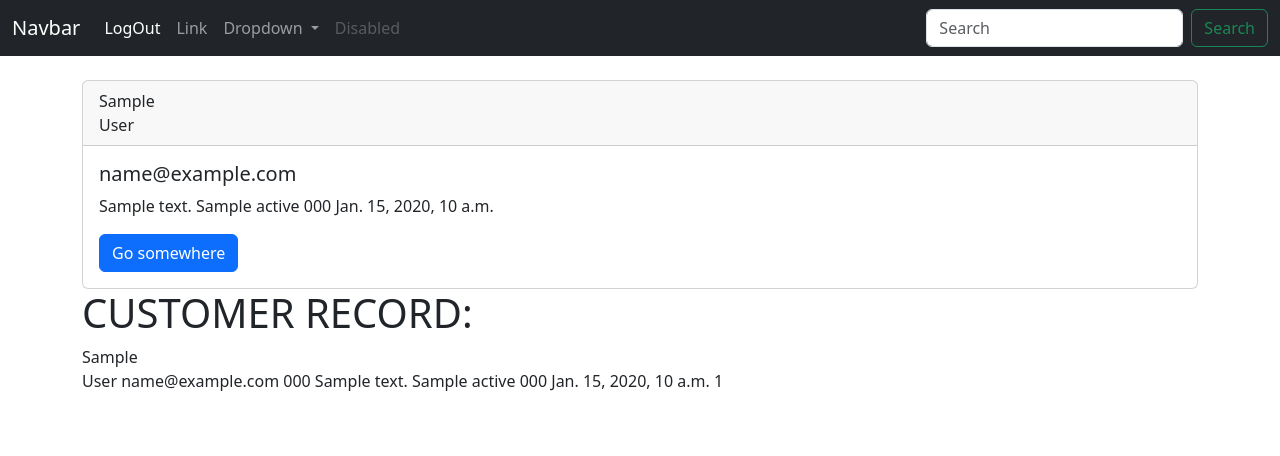
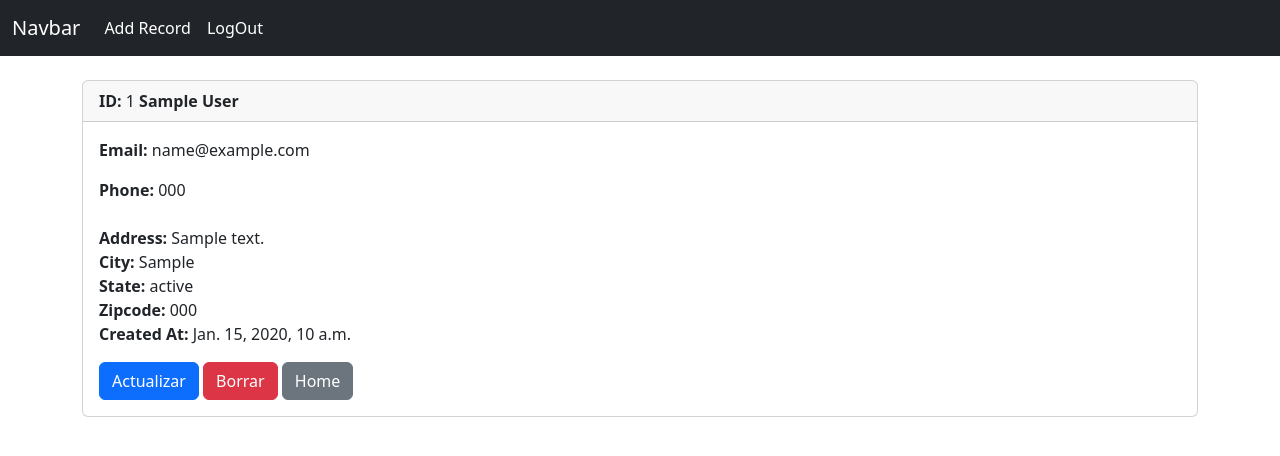
Before and after one commit to Diegomaartz/p_web_b1, a Django app: page /record/1 in a window 1280 px wide. Shown: the top 456 px of the page. Run offline with Django 4.2, Linux system fonts and the light colour scheme; a user stored in the database is signed in; tables that the repository leaves empty hold one stand-in row (values such as "Sample post").

Commit message:
Final Update

```diff
--- a/website/templates/home.html
+++ b/website/templates/home.html
@@ -22,8 +22,8 @@
         {%if records %}
             {%for record in records %}
             <tr>
-                <td>{{record.first_name}}
-                {{record.last_name}}</td>
+                <td><a href="{%url 'record' record.id %}">{{record.first_name}}
+                {{record.last_name}}</a></td>
                 <td>{{record.email}}</td>
                 <td>{{record.phone}}</td>
                 <td>{{record.address}}</td>
--- a/website/templates/nav_bar.html
+++ b/website/templates/nav_bar.html
@@ -7,6 +7,9 @@
       <div class="collapse navbar-collapse" id="navbarSupportedContent">
         <ul class="navbar-nav me-auto mb-2 mb-lg-0">
           {% if user.is_authenticated %}
+          <li class="nav-item">
+            <a class="nav-link active" aria-current="page" href="{% url 'add_record' %}">Add Record</a>
+          </li>
           <li class="nav-item">
             <a class="nav-link active" aria-current="page" href="{% url 'logout' %}">LogOut</a>
           </li>
@@ -19,7 +22,7 @@
             <a class="nav-link active" aria-current="page" href="{% url 'register' %}">Register</a>
           </li>
           {%endif%}
-          <li class="nav-item">
+          <!-- <li class="nav-item">
             <a class="nav-link" href="#">Link</a>
           </li>
           <li class="nav-item dropdown">
@@ -40,7 +43,7 @@
         <form class="d-flex" role="search">
           <input class="form-control me-2" type="search" placeholder="Search" aria-label="Search">
           <button class="btn btn-outline-success" type="submit">Search</button>
-        </form>
+        </form> -->
       </div>
     </div>
   </nav>
--- a/website/templates/record.html
+++ b/website/templates/record.html
@@ -4,30 +4,26 @@
 
 <div class="card">
     <div class="card-header">
-        {{customer_record.first_name}}</br>
-        {{customer_record.last_name}} </div>
+        <strong>ID: </strong> {{customer_record.id}}  <strong> {{customer_record.first_name}}
+        {{customer_record.last_name}}</strong> </div>
     <div class="card-body">
-        <h5 class="card-title"> {{customer_record.email}}
-        </h5>
+
         <p class="card-text">
-            {{customer_record.address}}
-            {{customer_record.city}}
-            {{customer_record.state}}
-            {{customer_record.zipcode}}
-            {{customer_record.created_at}}</p>
-        <a href="#" class="btn btn-primary">Go somewhere</a>
+            <strong>Email: </strong>{{customer_record.email}}
+        </p>
+        <p class="card-text">
+            <strong>Phone: </strong>{{customer_record.phone}}</br></br>
+            <strong>Address: </strong>{{customer_record.address}}</br>
+            <strong>City: </strong> {{customer_record.city}}</br>
+            <strong>State: </strong> {{customer_record.state}}</br>
+            <strong>Zipcode: </strong> {{customer_record.zipcode}}</br>
+            <strong>Created At: </strong> {{customer_record.created_at}}</br>
+        </p>
+        <a href="{%url 'update_record' customer_record.id%}" class="btn btn-primary">Actualizar</a>
+        <a href="{%url 'delete_record' customer_record.id%}" class="btn btn-danger">Borrar</a>
+        <a href="{%url 'home'%}" class="btn btn-secondary">Home</a>
+
     </div>
 </div>
 
-<h1>CUSTOMER RECORD: </h1>
-{{customer_record.first_name}}</br>
-{{customer_record.last_name}}
-{{customer_record.email}}
-{{customer_record.phone}}
-{{customer_record.address}}
-{{customer_record.city}}
-{{customer_record.state}}
-{{customer_record.zipcode}}
-{{customer_record.created_at}}
-{{customer_record.id }}
 {% endblock %}
--- a/website/templates/register.html
+++ b/website/templates/register.html
@@ -24,6 +24,8 @@
 
 	<br/>
 	  <button type="submit" class="btn btn-secondary">Register</button>
+	  <a href="{%url 'home'%}" class="btn btn-secondary">Back</a>
+
 	</form>
 
 
--- a/website/urls.py
+++ b/website/urls.py
@@ -7,4 +7,7 @@ urlpatterns = [
     path('logut/', views.logout_user, name='logout'),
     path('register/', views.register_user, name='register'),
     path('record/<int:pk>', views.customer_record, name='record'),
+    path('delete_record/<int:pk>', views.delete_record, name='delete_record'),
+    path('add_record/', views.add_record, name='add_record'),
+    path('update_record/<int:pk>', views.update_record, name='update_record'),
 ]
--- a/website/views.py
+++ b/website/views.py
@@ -1,8 +1,9 @@
 from django.shortcuts import render, redirect
 from django.contrib.auth import authenticate, login, logout
 from django.contrib import messages
-from .forms import SignUpForm
+from .forms import SignUpForm, AddRecordForm
 from .models import Record
+
 
 def home(request):
     records = Record.objects.all
@@ -52,3 +53,39 @@ def customer_record(request, pk):
     else:
         messages.success(request, "Necesitas iniciar sesion")
         return redirect('home')
+
+def delete_record(request, pk):
+    if request.user.is_authenticated:
+        delete_it = Record.objects.get(id=pk)
+        delete_it.delete()
+        messages.success(request, "Registro Eliminado")
+        return redirect('home')
+    else:
+        messages.success(request, "Debes iniciar sesion.")
+        return redirect('home')
+
+def add_record(request):
+    form = AddRecordForm(request.POST or None)
+    if request.user.is_authenticated:
+        if request.method == "POST":
+            if form.is_valid():
+                add_record = form.save()
+                messages.success(request, "Registrado Exitosamente.")
+                return redirect('home')
+        return render(request, 'add_record.html', {'form':form})
+    else:
+        messages.success(request, "Debes iniciar sesion")
+        return redirect('home')
+
+def update_record(request, pk):
+    if request.user.is_authenticated:
+        customer_record = Record.objects.get(id=pk)
+        form = AddRecordForm(request.POST or None,instance=customer_record)
+        if form.is_valid():
+            form.save()
+            messages.success(request, "Actualizado Exitosamente.")
+            return redirect('home')
+        return render(request, 'update_record.html', {'form':form})
+    else:
+        messages.success(request, "Debes iniciar sesion")
+        return redirect('home')
```
Also changed, not shown: website/forms.py (+14 -14 lines), website/templates/add_record.html (added, +18 -0 lines), website/templates/update_record.html (added, +18 -0 lines).
